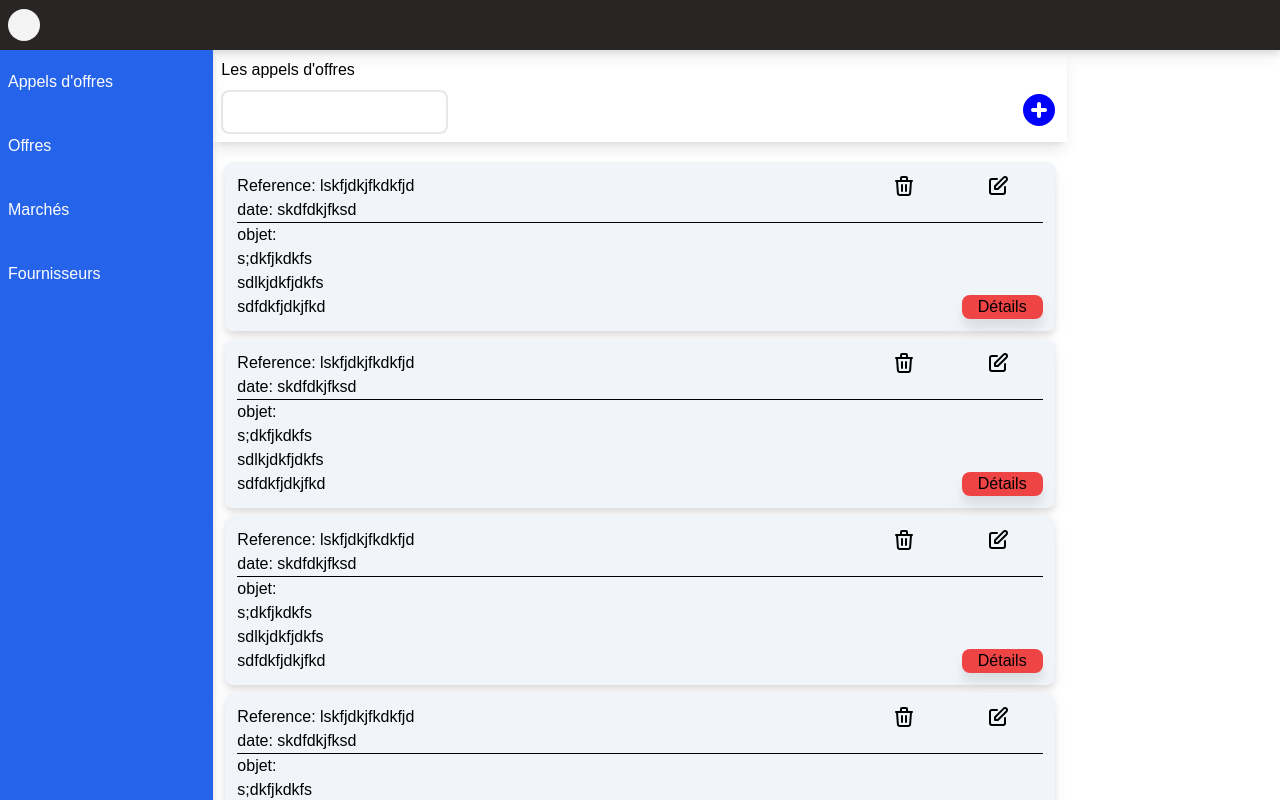
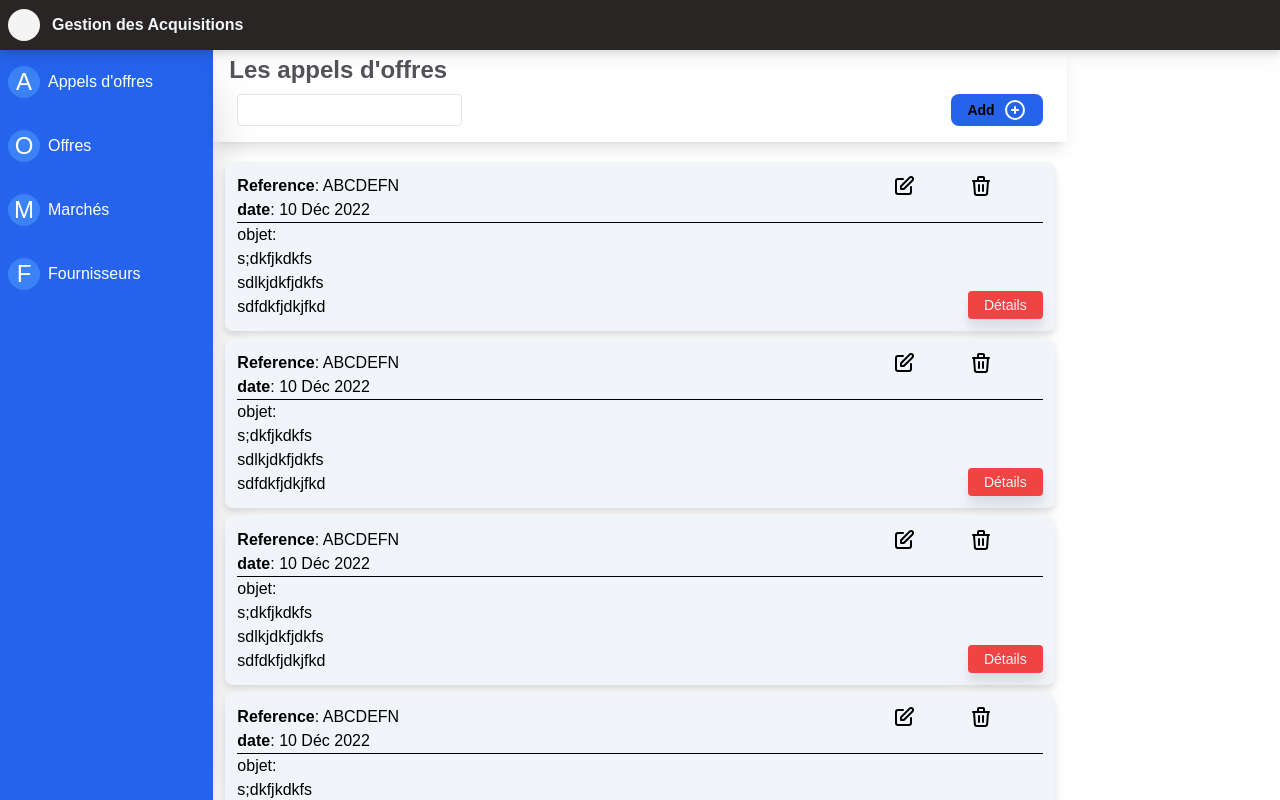
Before and after one commit to musta-collb/react-paf-project, a React (Create React App) app: page / in a window 1280 px wide. Built offline with nearby package versions, Linux system fonts and the light colour scheme; a web font is replaced by a local one.

Commit message:
dsjfkdkfdklsj

```diff
--- a/src/App.js
+++ b/src/App.js
@@ -1,5 +1,6 @@
 import Index from "./pages/acceuil.jsx";
 import GestionAcquisition from "./pages/GastionAcquisition.jsx";
+import Login from "./pages/Login.jsx";
 
 function App() {
   return (
--- a/src/components/acquisition/AppelOffre.jsx
+++ b/src/components/acquisition/AppelOffre.jsx
@@ -4,24 +4,25 @@ const AppelOffre = () => {
             {/* En-tête */}
             <div className="flex justify-between">
                 <div className="flex flex-col">
-                    <h1>Reference: lskfjdkjfkdkfjd</h1>
-                    <span>date: skdfdkjfksd</span>
+                    <h1><span className="font-semibold">Reference</span>: ABCDEFN</h1>
+                    <span><span className="font-semibold">date</span>: 10 Déc 2022</span>
                 </div>
                 <div className="flex justify-between space-x-5 items-center">
+
+                <div className="">
+                    <svg xmlns="http://www.w3.org/2000/svg" class="h-6 w-6" fill="none" viewBox="0 0 24 24" stroke="currentColor" stroke-width="2">
+                        <path stroke-linecap="round" stroke-linejoin="round" d="M11 5H6a2 2 0 00-2 2v11a2 2 0 002 2h11a2 2 0 002-2v-5m-1.414-9.414a2 2 0 112.828 2.828L11.828 15H9v-2.828l8.586-8.586z" />
+                    </svg>
+                    <div className="bg-zinc-300 opacity-0 hover:opacity-100">
+                        Modifier
+                    </div>
+                </div>
                 <div className="">
                     <svg xmlns="http://www.w3.org/2000/svg" className="h-6 w-6" fill="none" viewBox="0 0 24 24" stroke="currentColor" strokeWidth={2}>
                         <path strokeLinecap="round" strokeLinejoin="round" d="M19 7l-.867 12.142A2 2 0 0116.138 21H7.862a2 2 0 01-1.995-1.858L5 7m5 4v6m4-6v6m1-10V4a1 1 0 00-1-1h-4a1 1 0 00-1 1v3M4 7h16" />
                     </svg>
                     <div className="bg-zinc-300 opacity-0 hover:opacity-100">
                         Supprimer
-                    </div>
-                </div>
-                <div className="">
-                    <svg xmlns="http://www.w3.org/2000/svg" class="h-6 w-6" fill="none" viewBox="0 0 24 24" stroke="currentColor" stroke-width="2">
-                        <path stroke-linecap="round" stroke-linejoin="round" d="M11 5H6a2 2 0 00-2 2v11a2 2 0 002 2h11a2 2 0 002-2v-5m-1.414-9.414a2 2 0 112.828 2.828L11.828 15H9v-2.828l8.586-8.586z" />
-                    </svg>
-                    <div className="bg-zinc-300 opacity-0 hover:opacity-100">
-                        Modifier
                     </div>
                 </div>
                 </div>
@@ -39,7 +40,7 @@ const AppelOffre = () => {
                 </div>
                 {/* control */}
                 <div className="flex flex-col justify-end space-5">
-                    <button className="bg-red-500 rounded-lg px-4 drop-shadow-xl">Détails</button>
+                    <button className="bg-red-500 rounded py-1 px-4 text-sm text-zinc-100 drop-shadow-xl">Détails</button>
                 </div>
             </div>
         </div>
--- a/src/components/acquisition/AppelsOffres.jsx
+++ b/src/components/acquisition/AppelsOffres.jsx
@@ -5,13 +5,16 @@ const AppelsOffres = () => {
     return (
         <div className="flex flex-col grow space-y-2">
            {/* en-tête */}
-            <div className="flex  flex-col h-64 flew-none drop shadow-lg p-2 space-y-2">
-                <h1 className="maven_pro">Les appels d'offres</h1>
-                <div className="flex justify-between">
-                    <input type="text" className="outline-none border-2 rounded-lg p-2"/>
-                    <svg xmlns="http://www.w3.org/2000/svg" className="h-[40px] w-[40px]" viewBox="0 0 20 20" fill="blue">
-                        <path fillRule="evenodd" d="M10 18a8 8 0 100-16 8 8 0 000 16zm1-11a1 1 0 10-2 0v2H7a1 1 0 100 2h2v2a1 1 0 102 0v-2h2a1 1 0 100-2h-2V7z" clipRule="evenodd" />
-                    </svg>
+            <div className="flex  flex-col h-64 flew-none drop shadow-lg px-4  pt-1 pb-2">
+                <h1 className=" font-bold text-2xl text-zinc-600">Les appels d'offres</h1>
+                <div className="flex justify-between p-2 items-center">
+                    <input type="text" className="focus:border-zinc-400 border-zinc-200 h-8 outline-none border-[1px] rounded p-2"/>
+                    <button className="flex space-x-2 items-center bg-blue-600 px-4 py-1 rounded-lg">
+                        <span className="font-semibold text-sm">Add</span>
+                        <svg xmlns="http://www.w3.org/2000/svg" class="h-6 w-6" fill="none" viewBox="0 0 24 24" stroke="white" stroke-width="2">
+                            <path stroke-linecap="round" stroke-linejoin="round" d="M12 9v3m0 0v3m0-3h3m-3 0H9m12 0a9 9 0 11-18 0 9 9 0 0118 0z" />
+                        </svg>
+                    </button>
                 </div>
             </div>
             {/* Les appels d'offres */}
--- a/src/components/acquisition/Header.jsx
+++ b/src/components/acquisition/Header.jsx
@@ -1,9 +1,11 @@
 const Header = () => {
     return (
-        <div className="flex flex-none h-[50px] bg-stone-800 p-2 items-center drop-shadow-lg">
+        <div className="flex flex-none h-[50px] bg-stone-800 p-2 space-x-3 items-center drop-shadow-lg">
             <div className="bg-zinc-100 h-8 w-8 rounded-full ">
-
             </div>
+            <h className="font-bold text-slate-100">
+                Gestion des Acquisitions
+            </h>
         </div>
      );
 }
--- a/src/components/acquisition/SideBar.jsx
+++ b/src/components/acquisition/SideBar.jsx
@@ -1,17 +1,21 @@
 import { Link } from "react-router-dom";
 const SideBar = () => {
     return (
-        <div className="flex flex-col flex-none w-1/6 bg-blue-600 drop-shadow-lg items-start justify-start">
-            <div className=" text-white flex w-full items-center h-16 hover:bg-blue-700 pl-2">
+        <div className="flex flex-col flex-none md:w-1/6 w-full bg-blue-600 shadow-2xl items-start justify-start">
+            <div className=" text-white flex w-full items-center h-16 hover:bg-blue-700 pl-2 space-x-2">
+                <div className="w-8 h-8 flex justify-center rounded-full text-2xl font-medium bg-blue-500">A</div>
                 <Link to="#">Appels d'offres</Link>
             </div>
-            <div className=" text-white flex  h-16 w-full items-center hover:bg-blue-700 pl-2">
+            <div className=" text-white flex  h-16 w-full items-center hover:bg-blue-700 pl-2 space-x-2">
+            <div className="w-8 h-8 flex justify-center rounded-full text-2xl font-medium bg-blue-500">O</div>
                 <Link to="#">Offres</Link>
             </div>
-            <div className=" text-white flex  h-16 w-full items-center hover:bg-blue-700 pl-2">
+            <div className=" text-white flex  h-16 w-full items-center hover:bg-blue-700 pl-2 space-x-2">
+            <div className="w-8 h-8 flex justify-center rounded-full text-2xl font-medium bg-blue-500">M</div>
                 <Link to="#">Marchés</Link>
             </div>
-            <div className=" text-white flex h-16 w-full items-center hover:bg-blue-700 pl-2">
+            <div className=" text-white flex h-16 w-full items-center hover:bg-blue-700 pl-2 space-x-2">
+            <div className="w-8 h-8 flex justify-center rounded-full text-2xl font-medium bg-blue-500">F</div>
                 <Link to="#">Fournisseurs</Link>
             </div>
         </div>
--- a/src/pages/GastionAcquisition.jsx
+++ b/src/pages/GastionAcquisition.jsx
@@ -6,7 +6,7 @@ const GestionAcquisition = () => {
         <div className="flex flex-col w-screen h-screen ">
             {/* header */}
             <Header/>
-            <div className="flex flex-row grow overflow-y-auto">
+            <div className="flex sm:flex-row flex-col grow overflow-y-auto">
                 {/* sidebar */}
                 <SideBar/>
                 {/* content */}
--- a/src/pages/Login.jsx
+++ b/src/pages/Login.jsx
@@ -0,0 +1,27 @@
+//import useAuth from "../hooks/useAuth";
+const Login = () => {
+    //const {onLogin}=useAuth();
+    const onLogin=()=>{console.log("connected")};
+    return (
+        <div className="w-screen h-screen flex justify-center items-center bg-login-bg">
+            <div className="bg-white rounded-lg w-1/3 h-fit flex flex-col p-4 drop-shadow-lg">
+                <div className="flex flex-col p-1">
+                    <label className="p-1 text-slate-600 font-semibold">Username</label>
+                    <input className="text-slate-800 m-1 p-1 border-slate-400 border-1 rounded focus:border-slate-100" type="text"/>
+                </div>
+                <div className="flex flex-col p-1">
+                    <label className="p-1 text-slate-600 font-semibold">Password</label>
+                    <input className="text-slate-800 m-1 p-1 border-slate-400 border-1 rounded" type="password"/>
+                </div>
+                <div className="flex flex-col p-1">
+                    <button
+                    onClick={onLogin}
+                    className="p-1 m-1 bg-zinc-900 text-slate-100 rounded drop-shadow-1"
+                    >Se connecter</button>
+                </div>
+            </div>
+        </div>
+     );
+}
+
+export default Login;
```
